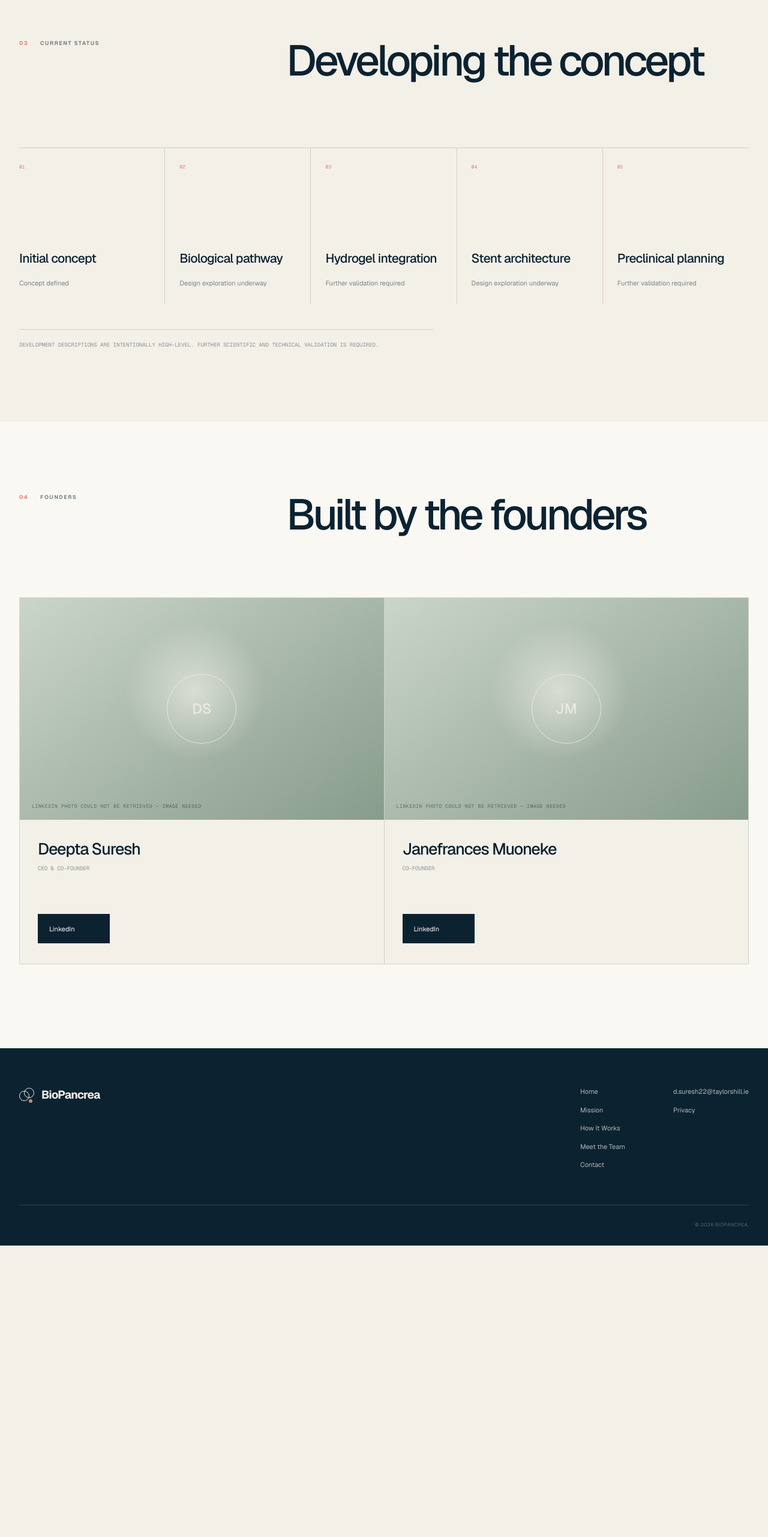
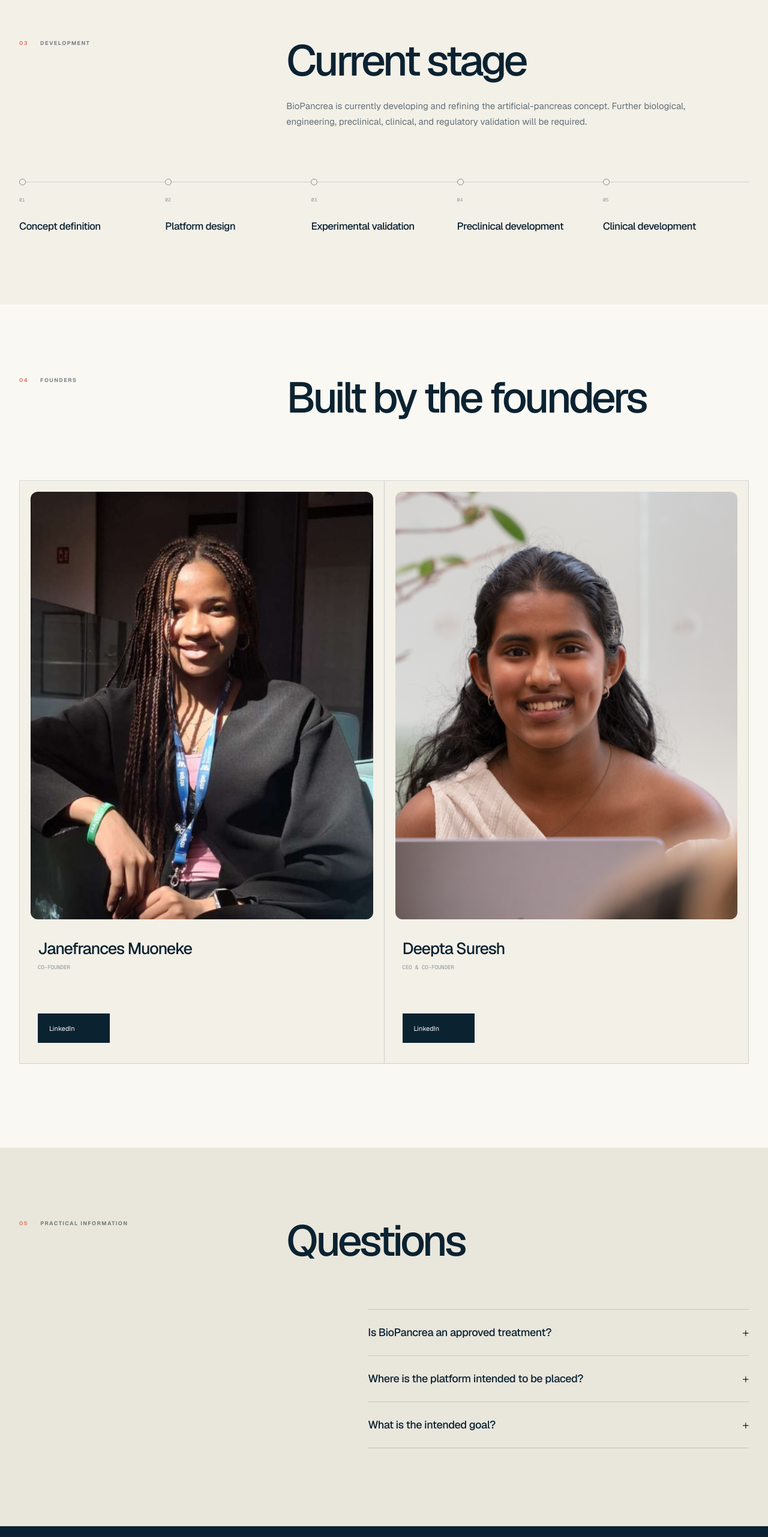
Before and after one commit to deepdonk/biopancrea, a Next.js app: page /mission in a window 1280 px wide. Shown: the part 2294-4857 px from the top of the page at 60% size. Before the commit the page ends 4371 px from the top, so only its background shows below. Built offline with nearby package versions, Linux system fonts and the light colour scheme.

Commit message:
Add founder photos and practical site details

```diff
--- /dev/null
+++ b/app/components/FaqAccordion.tsx
@@ -0,0 +1,44 @@
+"use client";
+
+import { useState } from "react";
+
+const questions = [
+  {
+    question: "Is BioPancrea an approved treatment?",
+    answer: "No. BioPancrea is an early-stage biotechnology concept and is not currently an approved medical treatment.",
+  },
+  {
+    question: "Where is the platform intended to be placed?",
+    answer: "The current concept is being explored for placement within the femoral artery using a stent-based vascular platform.",
+  },
+  {
+    question: "What is the intended goal?",
+    answer: "The goal is to investigate whether supported beta-like cells could respond to changing glucose levels and release insulin from within the body.",
+  },
+] as const;
+
+export function FaqAccordion() {
+  const [openIndex, setOpenIndex] = useState<number | null>(null);
+
+  return (
+    <div className="faq-accordion">
+      {questions.map(({ question, answer }, index) => {
+        const isOpen = openIndex === index;
+        const panelId = `mission-faq-panel-${index}`;
+        const buttonId = `mission-faq-button-${index}`;
+        return (
+          <div className={`faq-row${isOpen ? " is-open" : ""}`} key={question}>
+            <h3>
+              <button id={buttonId} type="button" aria-expanded={isOpen} aria-controls={panelId} onClick={() => setOpenIndex(isOpen ? null : index)}>
+                <span>{question}</span><i aria-hidden="true">{isOpen ? "−" : "+"}</i>
+              </button>
+            </h3>
+            <div id={panelId} role="region" aria-labelledby={buttonId} hidden={!isOpen}>
+              <p>{answer}</p>
+            </div>
+          </div>
+        );
+      })}
+    </div>
+  );
+}
--- a/app/components/TeamProfiles.tsx
+++ b/app/components/TeamProfiles.tsx
@@ -1,28 +1,31 @@
+import Image from "next/image";
+
 const team = [
+  {
+    name: "Janefrances Muoneke",
+    role: "Co-Founder",
+    linkedIn: "https://www.linkedin.com/in/janefrances-muoneke-3313113a2/",
+    image: "/team/janefrances-muoneke.jpeg",
+    imageClass: "team-photo-janefrances",
+    imageAlt: "Janefrances Muoneke, Co-Founder of BioPancrea",
+  },
   {
     name: "Deepta Suresh",
     role: "CEO & Co-Founder",
     linkedIn: "https://www.linkedin.com/in/deepta-suresh-b51913367/",
-    initials: "DS",
+    image: "/team/deepta-suresh.png",
+    imageClass: "team-photo-deepta",
     imageAlt: "Deepta Suresh, CEO and Co-Founder of BioPancrea",
-  },
-  {
-    name: "Janefrances Muoneke",
-    role: "Co-Founder",
-    linkedIn: "https://www.linkedin.com/in/janefrances-muoneke-3313113a2/",
-    initials: "JM",
-    imageAlt: "Janefrances Muoneke, Co-Founder of BioPancrea",
   },
 ] as const;
 
 export function TeamProfiles() {
   return (
     <div className="team-profile-grid">
-      {team.map(({ name, role, linkedIn, initials, imageAlt }) => (
+      {team.map(({ name, role, linkedIn, image, imageClass, imageAlt }) => (
         <article className="team-profile" key={name}>
-          <div className="team-profile-portrait is-placeholder" role="img" aria-label={imageAlt}>
-            <span aria-hidden="true">{initials}</span>
-            <small>LinkedIn photo could not be retrieved — image needed</small>
+          <div className="team-profile-portrait has-photo">
+            <Image className={imageClass} src={image} alt={imageAlt} fill sizes="(max-width: 760px) 100vw, 50vw" />
           </div>
           <div className="team-profile-copy">
             <h2>{name}</h2>
--- a/app/globals.css
+++ b/app/globals.css
@@ -699,3 +699,57 @@ a:focus-visible,button:focus-visible,input:focus-visible,textarea:focus-visible,
   .mission-concept-diagram figcaption{left:22px;right:22px;bottom:20px;display:block;text-align:left}
   .layered-platform-graphic .platform-model{width:112%;min-height:350px}
 }
+
+/* Focused team, stage, glossary and FAQ refinements. */
+.team-profile-portrait.has-photo{aspect-ratio:4/5;min-height:0;margin:18px 18px 0;border-radius:12px;background:var(--sage-light)}
+.team-profile-portrait.has-photo::after{display:none}
+.team-profile-portrait.has-photo img{object-fit:cover}
+.team-photo-janefrances{object-position:50% 31%}
+.team-photo-deepta{object-position:50% 40%;transform:scale(1.14)}
+.simple-team-profiles .team-profile-portrait,.simple-team-profiles .team-profile:last-child .team-profile-portrait,.mission-team .team-profile-portrait{min-height:0}
+
+.mission-progress header>div>p{max-width:720px;margin:28px 0 0;color:rgba(11,34,49,.62);font-size:15px;line-height:1.72}
+.mission-progress ol{position:relative;margin-top:82px;border:0;display:grid;grid-template-columns:repeat(5,1fr)}
+.mission-progress ol::before{content:"";position:absolute;left:0;right:0;top:5px;height:1px;background:var(--line)}
+.mission-progress li,.mission-progress li:first-child,.mission-progress li:nth-child(n+4){position:relative;min-height:0;padding:30px 24px 0 0;border:0;display:block}
+.mission-progress li>i{position:absolute;z-index:1;left:0;top:0;width:11px;height:11px;border:1px solid var(--sage);border-radius:50%;background:var(--ivory)}
+.mission-progress li>span{display:block;margin-bottom:28px;color:rgba(11,34,49,.42)}
+.mission-progress h3{max-width:190px;margin:0;font-size:17px;line-height:1.3}
+
+.mission-questions,.key-terms{padding-top:120px;padding-bottom:130px;background:var(--ivory-2)}
+.mission-questions header,.key-terms header{display:grid;grid-template-columns:.42fr 1fr;gap:10%;align-items:start}
+.mission-questions h2,.key-terms h2{margin:0;font-size:clamp(50px,5.6vw,80px);font-weight:420;line-height:.98;letter-spacing:-.065em}
+.faq-accordion,.key-term-rows{margin-top:78px;margin-left:calc(42% + 5.8%);border-top:1px solid var(--line)}
+.faq-row,.key-term-rows details{border-bottom:1px solid var(--line)}
+.faq-row h3{margin:0}
+.faq-row button,.key-term-rows summary{width:100%;min-height:76px;padding:20px 0;display:flex;align-items:center;justify-content:space-between;gap:30px;border:0;background:transparent;color:var(--navy);text-align:left;cursor:pointer;font-size:18px;font-weight:450;letter-spacing:-.025em}
+.faq-row button i,.key-term-rows summary i{font-style:normal;font-size:20px;font-weight:300}
+.faq-row button:focus-visible,.key-term-rows summary:focus-visible{outline:2px solid var(--coral);outline-offset:4px}
+.faq-row>div p,.key-term-rows details>p{max-width:720px;margin:0;padding:0 46px 24px 0;color:rgba(11,34,49,.6);font-size:13px;line-height:1.72}
+.key-terms{background:var(--paper)}
+.key-term-rows summary{list-style:none}.key-term-rows summary::-webkit-details-marker{display:none}.key-term-rows details[open] summary i{transform:rotate(45deg)}
+
+.process-visual-layout{display:grid;grid-template-columns:112px minmax(0,1fr);gap:18px;align-items:start}
+.process-stage-nav{margin:0;display:flex;flex-direction:column;gap:0;border-left:1px solid var(--line)}
+.process-stage-nav button{position:relative;width:100%;height:auto;min-height:64px;padding:10px 4px 10px 18px;display:flex;flex-direction:column;align-items:flex-start;justify-content:center;gap:5px;border:0;border-radius:0;background:transparent;text-align:left;cursor:pointer}
+.process-stage-nav button::before{content:"";position:absolute;left:-4px;top:50%;width:7px;height:7px;border:1px solid currentColor;border-radius:50%;background:var(--ivory);transform:translateY(-50%)}
+.process-stage-nav button span{font:9px var(--font-geist-mono),monospace}.process-stage-nav button small{font-size:9px;line-height:1.25}
+.process-stage-nav button.is-active{color:var(--coral)}.process-stage-nav button.is-active::before{background:var(--coral)}
+.process-stage-nav button.is-complete{color:var(--navy)}.process-stage-nav button.is-complete::before{background:var(--navy)}
+.process-stage-nav button.is-future{color:rgba(11,34,49,.34)}
+.process-stage-nav button:focus-visible{outline:2px solid var(--coral);outline-offset:3px}
+
+@media(max-width:1050px){
+  .process-visual-layout{grid-template-columns:94px minmax(0,1fr);gap:12px}.process-stage-nav button{padding-left:14px}.process-stage-nav button small{font-size:8px}
+}
+
+@media(max-width:760px){
+  .team-profile-portrait.has-photo{margin:14px 14px 0}.team-photo-janefrances{object-position:50% 29%}.team-photo-deepta{object-position:50% 39%}
+  .mission-progress header,.mission-questions header,.key-terms header{display:block}.mission-progress header>div{margin-top:48px}.mission-progress header>div h2{margin-top:0}.mission-progress header>div>p{font-size:13px}
+  .mission-progress ol{margin-top:58px;display:grid;grid-template-columns:1fr;gap:0;padding-left:6px}.mission-progress ol::before{left:5px;right:auto;top:0;bottom:0;width:1px;height:auto}
+  .mission-progress li,.mission-progress li:first-child,.mission-progress li:nth-child(n+4){min-height:96px;padding:0 0 34px 35px}.mission-progress li>i{left:-6px;top:2px}.mission-progress li>span{margin-bottom:10px}.mission-progress h3{max-width:none}
+  .mission-questions,.key-terms{padding-top:84px;padding-bottom:90px}.mission-questions h2,.key-terms h2{margin-top:48px;font-size:clamp(43px,11.5vw,60px)}
+  .faq-accordion,.key-term-rows{margin:54px 0 0}.faq-row button,.key-term-rows summary{min-height:70px;font-size:16px}.faq-row>div p,.key-term-rows details>p{padding-right:28px}
+  .process-visual-layout{grid-template-columns:1fr;gap:8px}.process-stage-nav{display:grid;grid-template-columns:repeat(7,minmax(42px,1fr));overflow-x:auto;border-top:1px solid var(--line);border-left:0;scrollbar-width:none}.process-stage-nav::-webkit-scrollbar{display:none}
+  .process-stage-nav button{min-height:42px;padding:12px 4px 6px;align-items:center;justify-content:flex-start}.process-stage-nav button::before{left:50%;top:-4px;transform:translateX(-50%)}.process-stage-nav button small{position:absolute;width:1px;height:1px;overflow:hidden;clip:rect(0,0,0,0);white-space:nowrap}.process-stage-nav button span{font-size:8px}
+}
--- a/app/how-it-works/page.tsx
+++ b/app/how-it-works/page.tsx
@@ -1,6 +1,7 @@
 import type { Metadata } from "next";
 import { PageHero } from "../components/PageHero";
 import { ProcessStory } from "../components/ProcessStory";
+import { KeyTerms } from "../components/KeyTerms";
 
 export const metadata: Metadata = { title: "How It Works", description: "Follow BioPancrea’s artificial-pancreas concept from skin cells to an investigational vascular platform." };
 
@@ -9,5 +10,6 @@ export default function HowItWorksPage() {
     <PageHero index="02" label="How it works" title="From a skin-cell sample to a vascular platform." copy="BioPancrea is developing an artificial-pancreas concept through seven connected steps spanning cell reprogramming, beta-like cell differentiation, biomaterials, and vascular device design." variant="sage" />
     <ProcessStory />
     <section className="process-disclaimer process-disclaimer-simple container"><p>BioPancrea is a research-stage concept and is not an approved medical treatment.</p></section>
+    <KeyTerms />
   </main>;
 }
--- a/app/mission/page.tsx
+++ b/app/mission/page.tsx
@@ -1,6 +1,7 @@
 import type { Metadata } from "next";
 import { TeamProfiles } from "../components/TeamProfiles";
 import { MissionPlatformGraphic } from "../components/MissionPlatformGraphic";
+import { FaqAccordion } from "../components/FaqAccordion";
 
 export const metadata: Metadata = {
   title: "Mission",
@@ -8,11 +9,11 @@ export const metadata: Metadata = {
 };
 
 const milestones = [
-  ["Initial concept", "Concept defined"],
-  ["Biological pathway", "Design exploration underway"],
-  ["Hydrogel integration", "Further validation required"],
-  ["Stent architecture", "Design exploration underway"],
-  ["Preclinical planning", "Further validation required"],
+  "Concept definition",
+  "Platform design",
+  "Experimental validation",
+  "Preclinical development",
+  "Clinical development",
 ] as const;
 
 export default function MissionPage() {
@@ -40,15 +41,19 @@ export default function MissionPage() {
       </section>
 
       <section className="mission-progress container">
-        <header><p className="section-label"><span>03</span>Current status</p><h2>Developing the concept</h2></header>
-        <ol>{milestones.map(([name, status], index) => <li key={name}><span>0{index + 1}</span><h3>{name}</h3><p>{status}</p></li>)}</ol>
-        <p className="mission-progress-note">Development descriptions are intentionally high-level. Further scientific and technical validation is required.</p>
+        <header><p className="section-label"><span>03</span>Development</p><div><h2>Current stage</h2><p>BioPancrea is currently developing and refining the artificial-pancreas concept. Further biological, engineering, preclinical, clinical, and regulatory validation will be required.</p></div></header>
+        <ol>{milestones.map((name, index) => <li key={name}><span>0{index + 1}</span><i aria-hidden="true"/><h3>{name}</h3></li>)}</ol>
       </section>
 
       <section className="mission-team container">
         <header><p className="section-label"><span>04</span>Founders</p><h2>Built by the founders</h2></header>
         <TeamProfiles />
       </section>
+
+      <section className="mission-questions container">
+        <header><p className="section-label"><span>05</span>Practical information</p><h2>Questions</h2></header>
+        <FaqAccordion />
+      </section>
     </main>
   );
 }
```
Also changed, not shown: app/components/KeyTerms.tsx (added, +22 -0 lines), app/components/ProcessStory.tsx (+17 -6 lines), public/team/deepta-suresh.png (added), public/team/janefrances-muoneke.jpeg (added).
